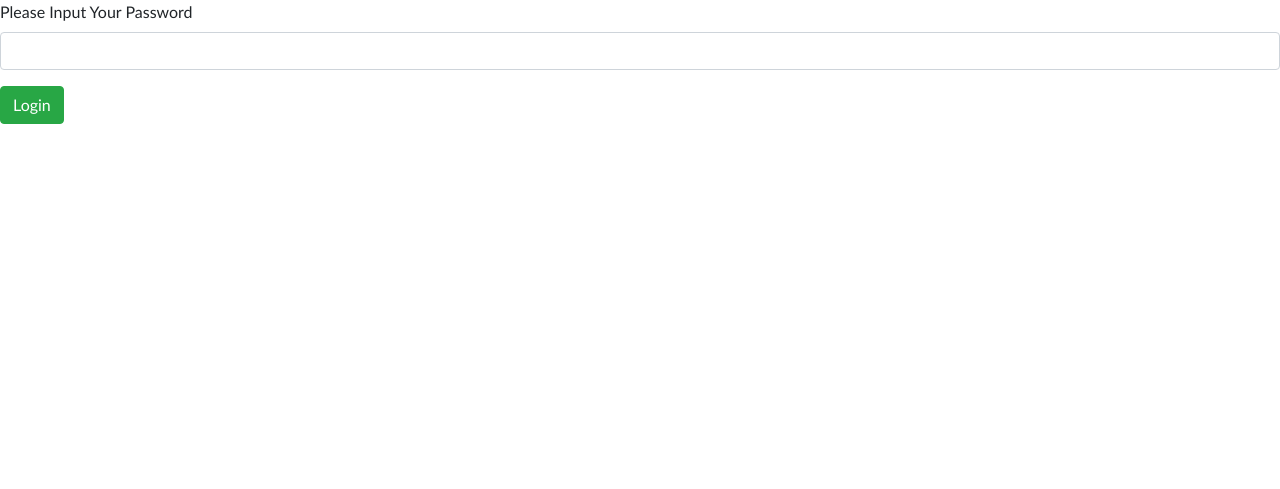
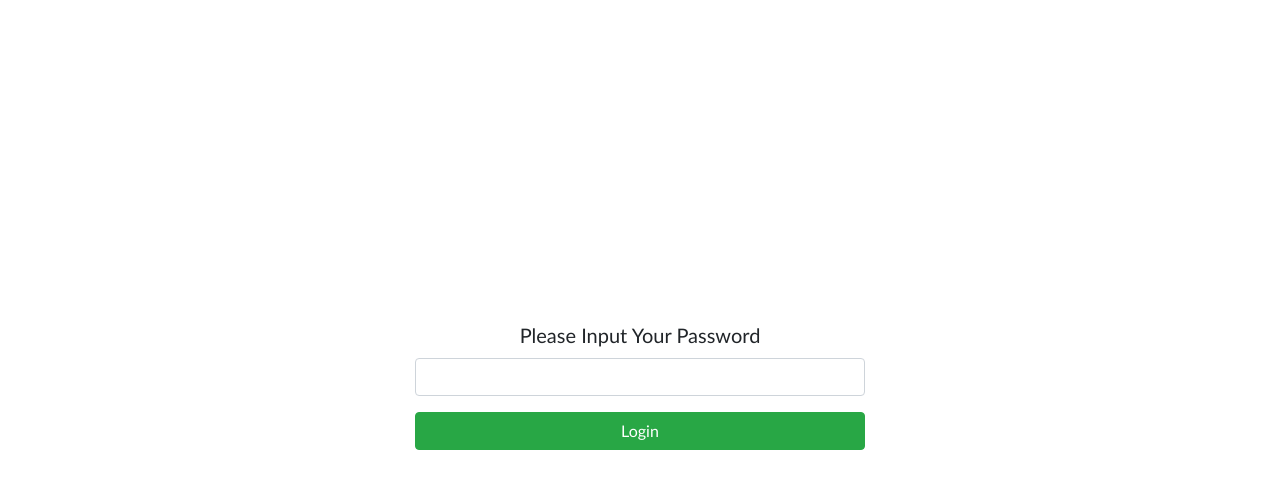
Before and after one commit to jeckpoints/AddTextToImageYedidim, a PHP site: page / in a window 1280 px wide. Shown: the top 489 px of the page. Run offline with PHP 8.4, Linux system fonts and the light colour scheme.

Commit message:
Add files via upload

```diff
--- a/css/styles.css
+++ b/css/styles.css
@@ -18,6 +18,7 @@ body {
 }
 
 .thumb-container {
+    padding: 0;
     width: 200px;
     height: 300px;
     margin: 10px;
@@ -32,3 +33,24 @@ body {
 #downloadBtn {
     font-size: 30px;
 }
+
+
+.pass_form{
+    margin:auto;
+    font-size: 20px;
+    width:450px;
+    margin-top: 25%;
+    text-align: center;
+}
+
+.main{
+    display: none;
+}
+
+.log_btn{
+    width:100%;
+}
+
+.gen{
+    padding:30px;
+}
```
